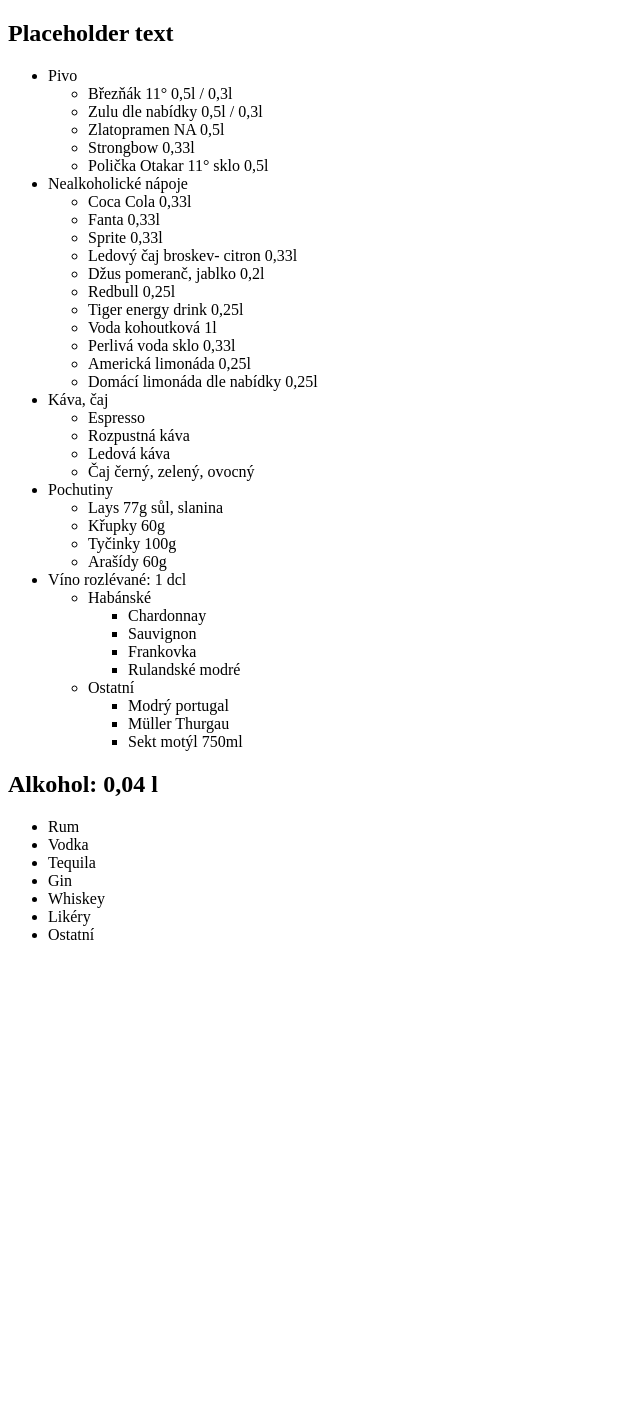
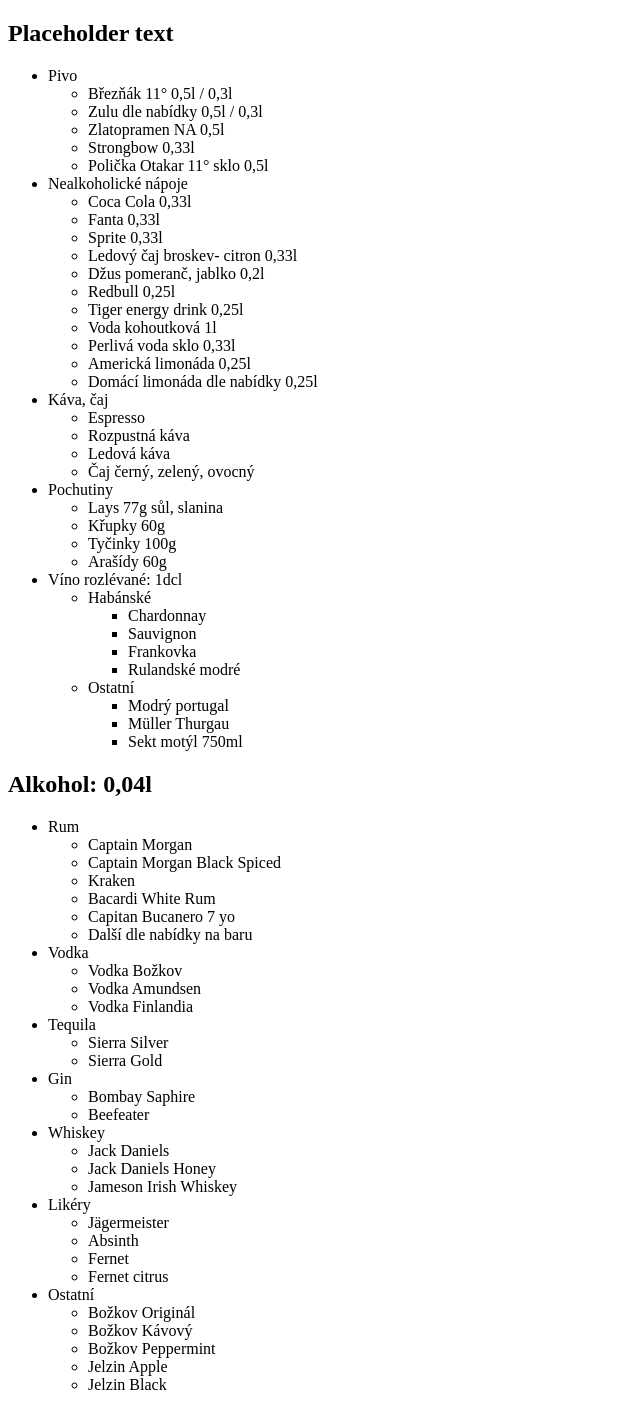
Before and after one commit to icycoba/icycoba.github.io, a Jekyll site: the page nabidka.html, which Jekyll copies as it is, in a window 1280 px wide. Shown: the whole page, without its empty margins (0-640 px from the left). Built offline with Jekyll 4.4.1, drawn with Linux system fonts in a browser that asks for light colours; before the commit the page ends 960 px from its top, so only the background shows below that.

Commit message:
Updated lists of alcohol

```diff
--- a/nabidka.html
+++ b/nabidka.html
@@ -46,7 +46,7 @@
           <li>Tyčinky 100g</li>
           <li>Arašídy 60g</li>
         </ul>
-      <li>Víno rozlévané: 1 dcl</li>
+      <li>Víno rozlévané: 1dcl</li>
         <ul>
           <li>Habánské</li>
             <ul>
@@ -63,15 +63,54 @@
             </ul>
         </ul>
     </ul>
-    <h2>Alkohol: 0,04 l</h2>
+    <h2>Alkohol: 0,04l</h2>
     <ul>
       <li>Rum</li>
+        <ul>
+          <li>Captain Morgan</li>
+          <li>Captain Morgan Black Spiced</li>
+          <li>Kraken</li>
+          <li>Bacardi White Rum</li>
+          <li>Capitan Bucanero 7 yo</li>
+          <li>Další dle nabídky na baru</li>
+        </ul>
       <li>Vodka</li>
+        <ul>
+          <li>Vodka Božkov</li>
+          <li>Vodka Amundsen</li>
+          <li>Vodka Finlandia</li>
+        </ul>
       <li>Tequila</li>
+        <ul>
+          <li>Sierra Silver</li>
+          <li>Sierra Gold</li>
+        </ul>
       <li>Gin</li>
+        <ul>
+          <li>Bombay Saphire</li>
+          <li>Beefeater</li>
+        </ul>
       <li>Whiskey</li>
+        <ul>
+          <li>Jack Daniels</li>
+          <li>Jack Daniels Honey</li>
+          <li>Jameson Irish Whiskey</li>
+        </ul>
       <li>Likéry</li>
+        <ul>
+          <li>Jägermeister</li>
+          <li>Absinth</li>
+          <li>Fernet</li>
+          <li>Fernet citrus</li>
+        </ul>
       <li>Ostatní</li>
+        <ul>
+          <li>Božkov Originál</li>
+          <li>Božkov Kávový</li>
+          <li>Božkov Peppermint</li>
+          <li>Jelzin Apple</li>
+          <li>Jelzin Black</li>
+        </ul>
     </ul>
   </body>
 </html>
```
